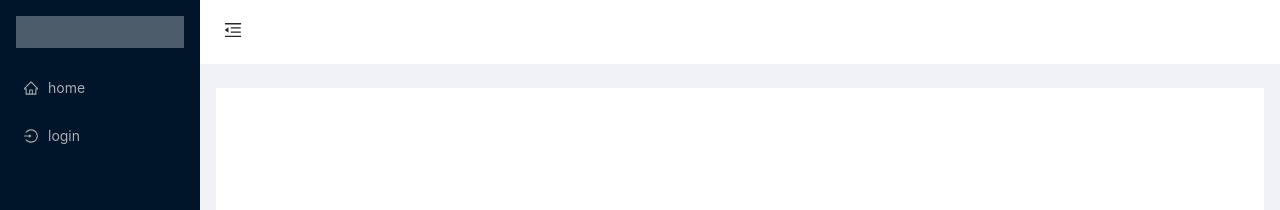
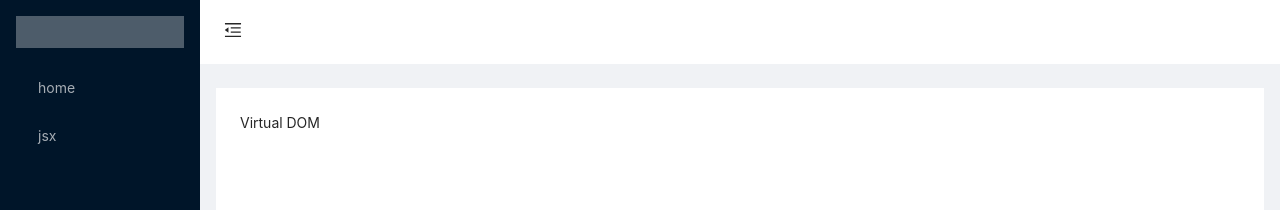
Before and after one commit to StevieTaylor/react-studying, a React (Create React App) app: page /jsx in a window 1280 px wide. Shown: the top 210 px of the page. Built offline with nearby package versions, Linux system fonts and the light colour scheme.

Commit message:
[feat] 新增icon-font图标

```diff
--- a/src/layout/index.tsx
+++ b/src/layout/index.tsx
@@ -2,22 +2,27 @@
  * @Author: Stevie
  * @Date: 2021-03-17 22:29:37
  * @LastEditors: Stevie
- * @LastEditTime: 2021-03-18 00:51:40
+ * @LastEditTime: 2021-03-20 22:48:44
  * @Description: file content
  */
 import React, { Component } from 'react'
 import { Layout, Menu } from 'antd'
+import { createFromIconfontCN } from '@ant-design/icons';
 import {
   MenuUnfoldOutlined,
   MenuFoldOutlined,
-  HomeOutlined,
-  LoginOutlined
 } from '@ant-design/icons'
 import './index.less'
 import { Route, withRouter } from 'react-router-dom'
 import { IRouterProps, ROUTES } from '../router/config'
 
 const { Header, Sider, Content } = Layout
+const IconFont = createFromIconfontCN({
+  scriptUrl: [
+    '//at.alicdn.com/t/font_2433703_oi6fcx7574e.js',
+    '//at.alicdn.com/t/font_2433942_z9n7zdrblm9.js'
+  ]
+});
 
 class PageLayout extends Component<any, any> {
   state = {
@@ -41,12 +46,15 @@ class PageLayout extends Component<any, any> {
         <Sider trigger={null} collapsible collapsed={this.state.collapsed}>
           <div className="logo" />
           <Menu theme="dark" mode="inline" defaultSelectedKeys={['1']}>
-            <Menu.Item key="/home" icon={<HomeOutlined />} onClick={this.direct}>
-              home
-            </Menu.Item>
-            <Menu.Item key="/login" icon={<LoginOutlined />} onClick={this.direct}>
-              login
-            </Menu.Item>
+            {
+              ROUTES.map((item) => {
+                return (
+                  <Menu.Item key={item.path} onClick={this.direct}>
+                    <IconFont type={`icon-${item.icon}`} />{item.name}
+                  </Menu.Item>
+                )
+              })
+            }
           </Menu>
         </Sider>
         <Layout className="site-layout">
--- /dev/null
+++ b/src/pages/JSX/index.tsx
@@ -0,0 +1,23 @@
+/*
+ * @Author: Stevie
+ * @Date: 2021-03-20 16:08:10
+ * @LastEditors: Stevie
+ * @LastEditTime: 2021-03-20 22:54:10
+ * @Description: file content
+ */
+import React from "react"
+
+const VDOM = (
+    <div>
+        <span>
+            Virtual DOM
+        </span>
+    </div>
+)
+
+class JSX extends React.Component {
+    render() {
+        return VDOM
+    }
+}
+export default JSX
--- a/src/router/config.ts
+++ b/src/router/config.ts
@@ -1,11 +1,12 @@
 import { RouteComponentProps } from "react-router-dom";
 import Home from '@pages/home/home';
-import Login from "@pages/login/login";
+import JSX from '@pages/JSX/index';
 
 export interface IRouterProps {
     path: string;
     exact: boolean;
     component: React.ComponentType<RouteComponentProps<any>> | React.ComponentType<any>;
+    icon: string;
     name?: string;
     chilren?: IRouterProps[];
 }
@@ -15,12 +16,14 @@ export const ROUTES: IRouterProps[] = [
         path: "/home",
         exact: true,
         component: Home,
+        icon: 'zhuye',
         name: "home"
     },
     {
-        path: "/login",
-        exact: false,
-        component: Login,
-        name: "login"
+        path: "/jsx",
+        exact: true,
+        component: JSX,
+        icon: 'queqintongji',
+        name: 'jsx'
     }
 ]
```
